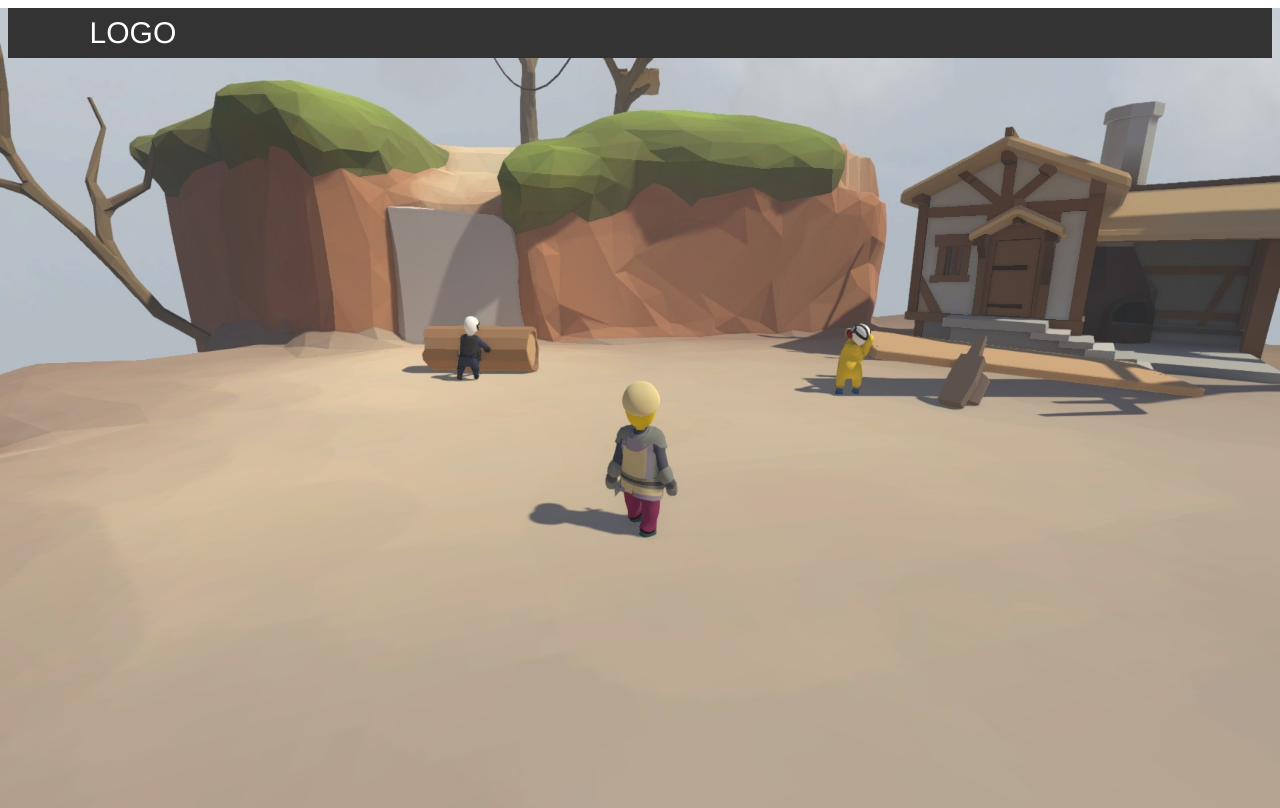
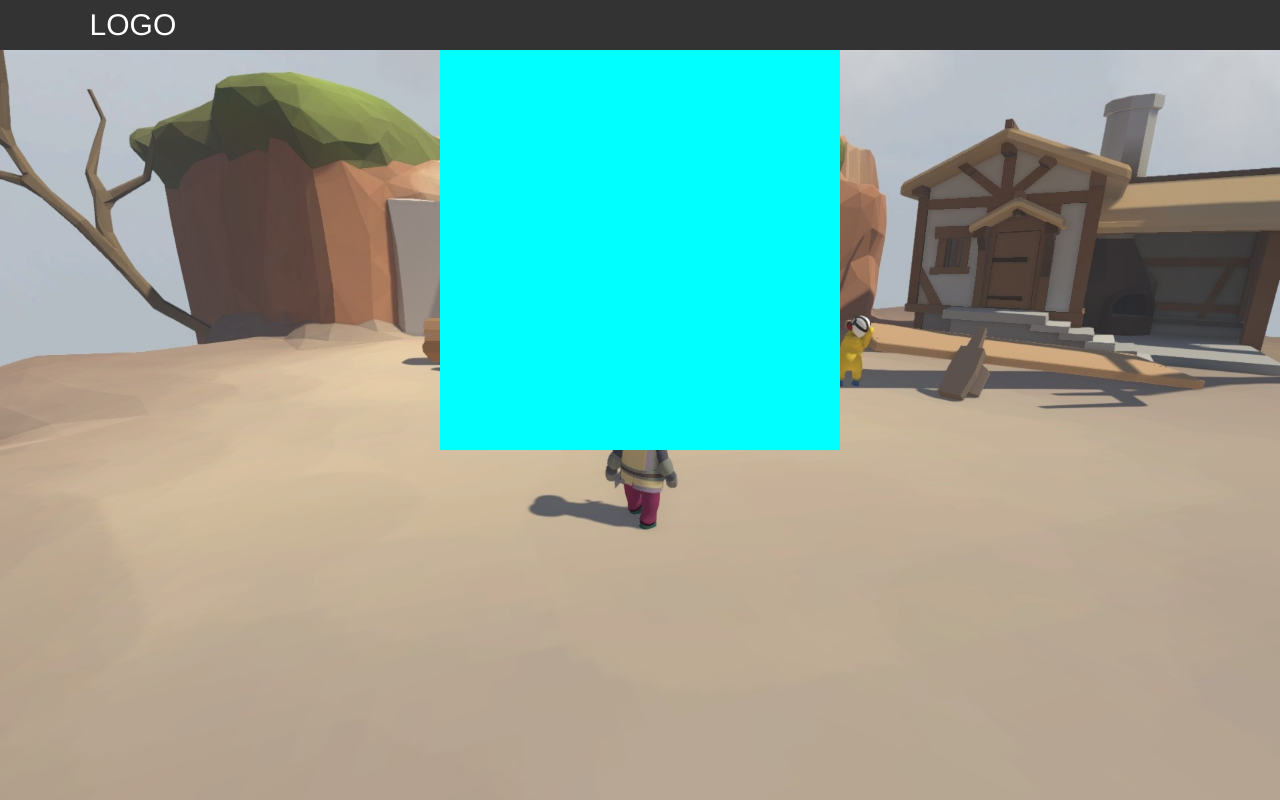
Before and after one commit to ChatToolWholesaler/chatstyle-admin, a Vue app: page /#/ in a window 1280 px wide. Built offline with nearby package versions, Linux system fonts and the light colour scheme.

Commit message:
尝试添加登陆框

```diff
--- a/src/App.vue
+++ b/src/App.vue
@@ -1,6 +1,6 @@
 <template>
   <div id="app">
-    <router-view name="back"/>
+    <router-view name="back" />
     <router-view/>
   </div>
 </template>
@@ -12,6 +12,10 @@ export default {
 </script>
 
 <style>
+* {
+  margin: 0px;
+  padding: 0px;
+}
 #app {
   font-family: "Avenir", Helvetica, Arial, sans-serif;
   -webkit-font-smoothing: antialiased;
--- a/src/components/LoginBox.vue
+++ b/src/components/LoginBox.vue
@@ -1,9 +1,5 @@
 <template>
-  <div>
-    <input />
-    <input />
-    <button>登录</button>
-  </div>
+  <div class="LoginBox"></div>
 </template>
 
 <script>
@@ -13,4 +9,9 @@ export default {
 </script>
 
 <style scoped>
+.LoginBox{
+  width: 400px;
+  height: 400px;
+  background-color: aqua;
+}
 </style>
--- a/src/components/LoginPage.vue
+++ b/src/components/LoginPage.vue
@@ -1,22 +1,31 @@
 <template>
   <div>
-    <LoginBackgroundImg></LoginBackgroundImg>
-    <LoginNavigationBar></LoginNavigationBar>
+    <login-background-img></login-background-img>
+    <login-navigation-bar></login-navigation-bar>
+    <div class="LoginBoxPosition">
+      <login-box></login-box>
+    </div>
   </div>
 </template>
 
 <script>
 import LoginNavigationBar from '@/components/LoginNavigationBar'
 import LoginBackgroundImg from '@/components/LoginBackgroundImg'
+import LoginBox from '@/components/LoginBox'
 export default {
   name: 'LoginPage',
   components: {
     LoginNavigationBar,
-    LoginBackgroundImg
+    LoginBackgroundImg,
+    LoginBox
   }
 }
 </script>
 
 <style scoped>
-
+.LoginBoxPosition{
+  display: flex;
+  justify-content: center;
+  align-items: center;
+}
 </style>
```
